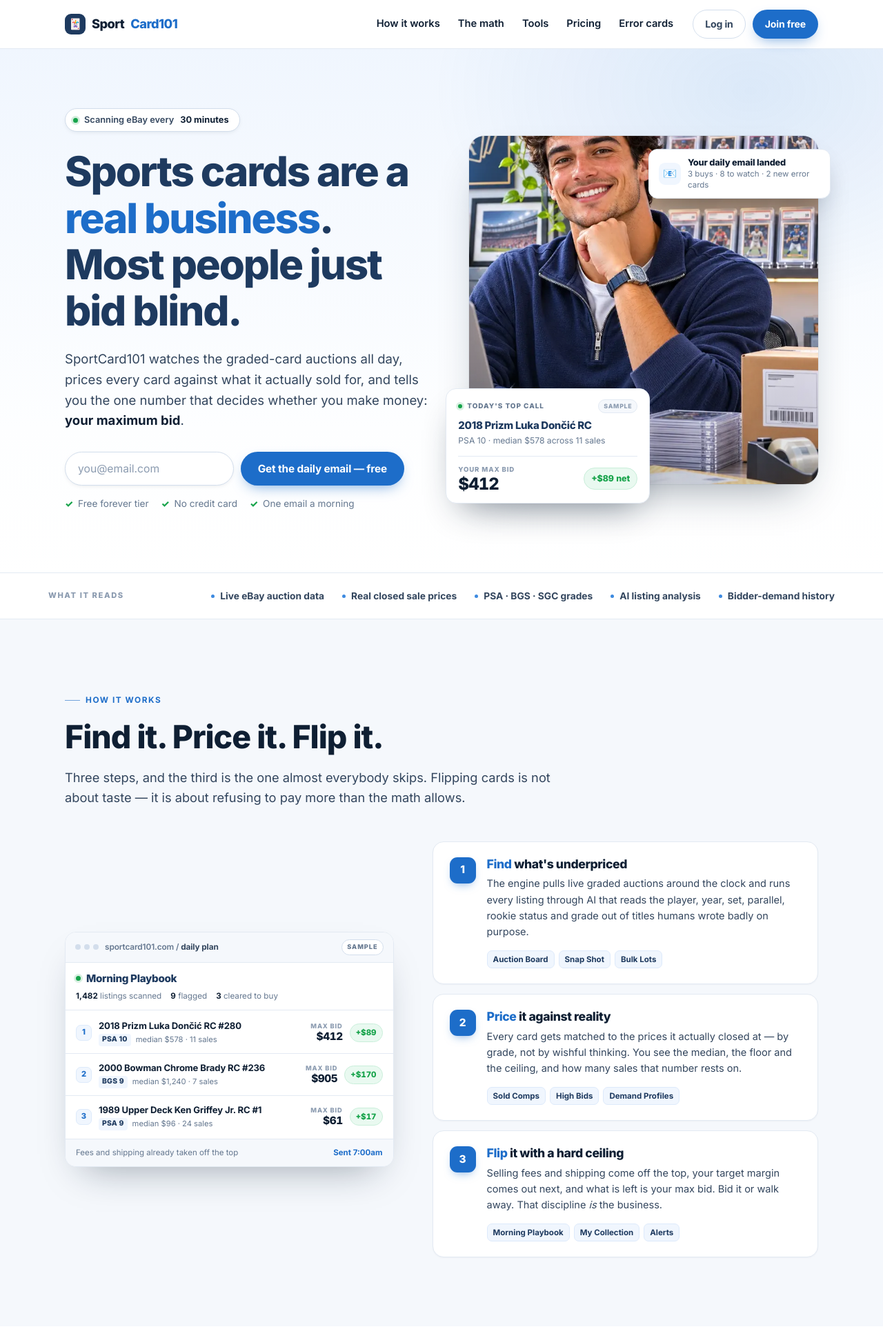
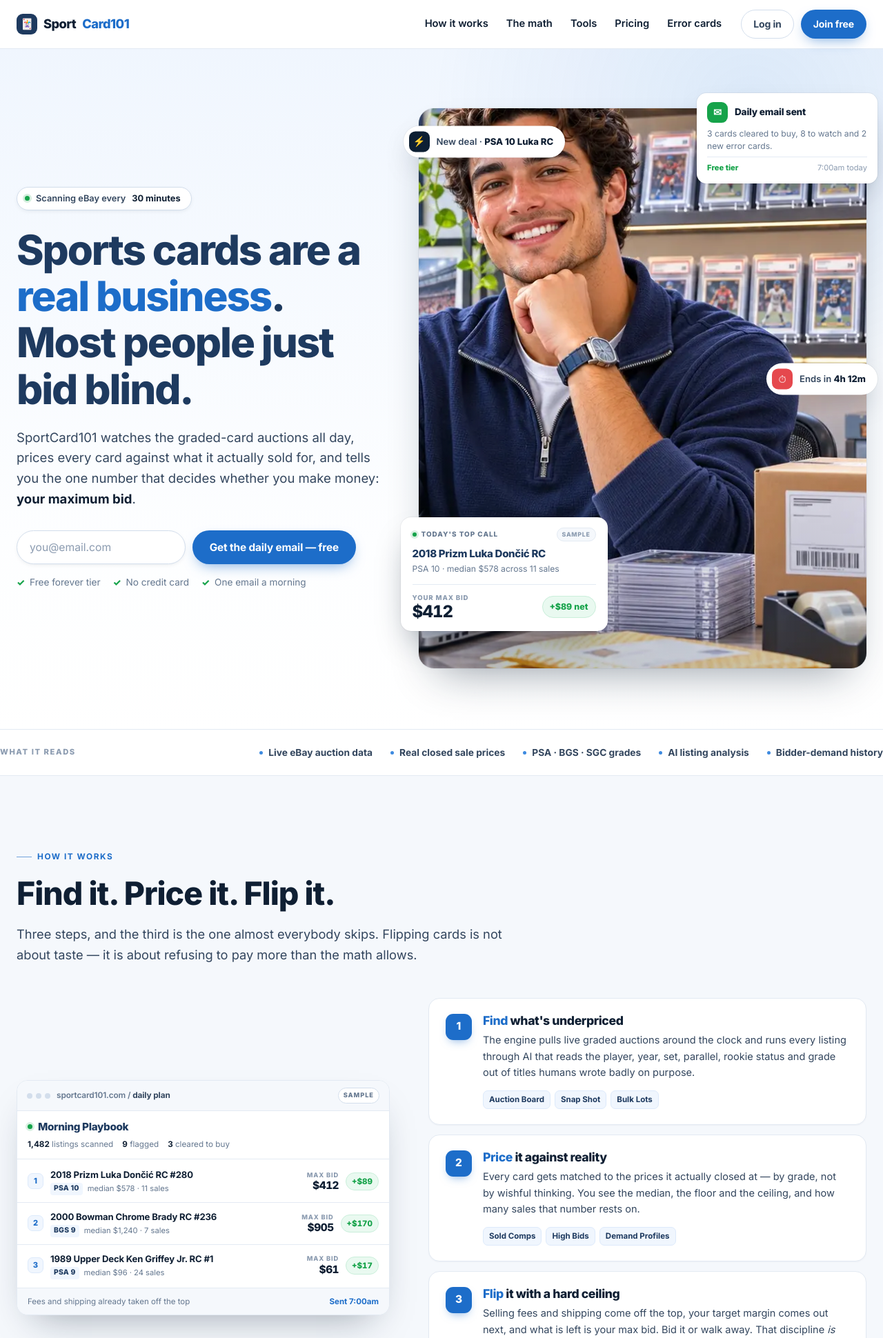
Before and after one commit to aimbluemedia/sportcard101, a PHP site: page / in a window 1280 px wide. Shown: the top 1940 px of the page at 69% size. Run offline with PHP 8.4, Linux system fonts and the light colour scheme; data that the repository does not hold is empty; some libraries are stand-ins or nearby versions.

Commit message:
Hero sized to the reference, and $19 becomes $9 everywhere
Hero geometry now matches the LeadCrazy hero it was modelled on. Measured
at 1440px against the reference capture:

                 reference    now
  photo left       50.0%     47.7%
  photo right      96.0%     94.2%
  photo width      46.0%     46.5%

- Container widened 1140 -> 1320 so the photo reaches ~46% of the viewport
  and sits close to the right gutter. The calculator keeps a 1140 cap; a
  full-width slider panel reads badly.
- Photo recropped 1:1 -> 4:5 portrait (658x822), framed tighter on the
  seller so the shop sign stays out of shot.
- Four cards now spill off the photo's edges as in the reference: a new-deal
  pill top-left, the daily-email card top-right, an auction countdown
  mid-right, and today's max-bid call bottom-left.
- Chips are hidden below 700px, where they covered the subject's face.

Price: the plans table is what every page reads, so the number lives there.
- bin/install.php, setup.php — monthly plan seeded at 900, not 1900.
- migrations/2026_price_9.sql — for running by hand in phpMyAdmin.
- superadmin/index.php — a one-time guarded UPDATE for the live database,
  which only touches a plan still on the seeded 1900 and records a setting
  so it never runs twice. A price set deliberately is never overwritten.

Verified: photo holds 4:5 and every floating card stays on screen at 1440,
1400, 1366, 1280 and 1024 (the spill breakpoint had to move from 1200 to
1400 — below that the 1320 container leaves gutters too thin and two chips
were being clipped). No horizontal overflow at 390px. Rendering the page
against a 1900 row still prints $19 and against 900 prints $9 in all six
places, confirming nothing hardcodes the price.

Co-Authored-By: Claude Opus 5 <noreply@anthropic.com>
Claude-Session: https://claude.ai/code/session_011u1kKiGe19jiFif2ZNeQGR

```diff
--- a/assets/home.css
+++ b/assets/home.css
@@ -42,7 +42,10 @@
 
     --radius:    16px;
     --radius-sm: 10px;
-    --maxw:      1140px;
+    /* wide container so the hero photo lands at ~46% of the viewport and sits
+       close to the right gutter, as in the reference design */
+    --maxw:      1320px;
+    --maxw-text: 1140px;
     --font: "Inter", -apple-system, BlinkMacSystemFont, "Segoe UI Variable Text",
             "Segoe UI", Roboto, Helvetica, Arial, sans-serif;
 }
@@ -166,7 +169,7 @@ h1, h2, h3, h4 { margin: 0; font-weight: 800; letter-spacing: -.022em; line-heig
 .hm-hero::after { content: ''; position: absolute; inset: auto 0 0 0; height: 1px; background: var(--border); }
 .hm-hero > * { position: relative; }
 
-.hm-hero-grid { display: grid; grid-template-columns: minmax(0, 1.02fr) minmax(0, .98fr); gap: clamp(32px, 5vw, 60px); align-items: center; }
+.hm-hero-grid { display: grid; grid-template-columns: minmax(0, .9fr) minmax(0, 1.1fr); gap: clamp(28px, 4vw, 56px); align-items: center; }
 
 .hm-pill {
     display: inline-flex; align-items: center; gap: 9px; padding: 6px 15px 6px 11px;
@@ -228,7 +231,7 @@ h1, h2, h3, h4 { margin: 0; font-weight: 800; letter-spacing: -.022em; line-heig
 .hm-photo {
     position: relative; border-radius: 22px; overflow: hidden;
     box-shadow: 0 30px 60px -28px rgba(13, 31, 51, .45), 0 0 0 1px rgba(13, 31, 51, .05);
-    aspect-ratio: 1 / 1; background: var(--blue-100);
+    aspect-ratio: 4 / 5; background: var(--blue-100);
 }
 .hm-photo img { width: 100%; max-width: 100%; height: 100%; object-fit: cover; display: block; }
 .hm-photo::after {
@@ -238,10 +241,11 @@ h1, h2, h3, h4 { margin: 0; font-weight: 800; letter-spacing: -.022em; line-heig
 
 /* today's top call — the compact card floating over the photo's lower-left */
 .hm-call {
-    position: absolute; left: -34px; bottom: -28px; width: min(296px, 84%); z-index: 3;
+    position: absolute; left: -56px; bottom: 54px; width: min(300px, 86%); z-index: 5;
     display: grid; gap: 2px; padding: 15px 17px 14px;
-    background: #fff; border: 1px solid var(--border); border-radius: 15px;
-    box-shadow: 0 24px 50px -20px rgba(13, 31, 51, .45);
+    background: #fff; border-radius: 15px;
+    box-shadow: 0 24px 50px -16px rgba(13, 31, 51, .4), 0 0 0 1px rgba(13, 31, 51, .05);
+    animation: hm-float 5.5s ease-in-out infinite; animation-delay: -4.2s;
 }
 .hm-call .k {
     display: flex; align-items: center; gap: 7px; margin-bottom: 7px;
@@ -323,29 +327,73 @@ h1, h2, h3, h4 { margin: 0; font-weight: 800; letter-spacing: -.022em; line-heig
 }
 .hm-mock-foot .pb { margin-left: auto; font-weight: 700; color: var(--blue-600); }
 
-/* floating email chip */
-.hm-float {
-    position: absolute; right: -18px; top: 24px; z-index: 4;
-    display: flex; align-items: center; gap: 10px; padding: 11px 14px;
-    background: #fff; border: 1px solid var(--border); border-radius: 13px;
-    box-shadow: 0 18px 40px -16px rgba(13, 31, 51, .4);
-    max-width: 264px;
-    animation: hm-float 5s ease-in-out infinite;
+/* ---------- the chips that spill off the photo's edges ---------- */
+
+.hm-chip {
+    position: absolute; z-index: 4;
+    background: #fff; border-radius: 14px; padding: 11px 15px;
+    box-shadow: 0 18px 40px -14px rgba(13, 31, 51, .34), 0 0 0 1px rgba(13, 31, 51, .05);
+    animation: hm-float 5.5s ease-in-out infinite;
 }
 @keyframes hm-float { 0%, 100% { transform: translateY(0); } 50% { transform: translateY(-7px); } }
-.hm-float .ico { width: 32px; height: 32px; flex: none; border-radius: 9px; display: grid; place-items: center; background: var(--blue-50); font-size: 1rem; }
-.hm-float .tx { min-width: 0; }
-.hm-float .tx .a { display: block; font-size: .8rem; font-weight: 800; letter-spacing: -.015em; line-height: 1.3; }
-.hm-float .tx .b { display: block; font-size: .72rem; color: var(--muted); margin-top: 1px; line-height: 1.35; }
 
+.hm-chip .ic {
+    width: 30px; height: 30px; flex: none; border-radius: 9px;
+    display: grid; place-items: center; font-size: .9rem; color: #fff;
+}
+.hm-chip .ic.dark  { background: var(--blue-900); }
+.hm-chip .ic.green { background: var(--green); }
+.hm-chip .ic.red   { background: #e5484d; }
+.hm-chip .tx { font-size: .82rem; font-weight: 600; color: var(--ink-2); white-space: nowrap; }
+.hm-chip .tx b { color: var(--ink); font-weight: 800; }
+
+/* single-row pills */
+.hm-chip-new, .hm-chip-time {
+    display: flex; align-items: center; gap: 10px;
+    border-radius: 999px; padding: 8px 17px 8px 8px;
+}
+.hm-chip-new  { top: 32px;  left: -48px; animation-delay: -1.2s; }
+.hm-chip-time { top: 46%;   right: -38px; animation-delay: -3s; }
+
+/* the daily-email card */
+.hm-chip-mail {
+    top: -16px; right: -36px; width: 262px; display: grid; gap: 7px;
+    padding: 13px 15px; animation-delay: -2.4s;
+}
+.hm-chip-mail .hd {
+    display: flex; align-items: center; gap: 10px;
+    font-size: .85rem; font-weight: 800; letter-spacing: -.015em; color: var(--ink);
+}
+.hm-chip-mail p { margin: 0; font-size: .76rem; color: var(--muted); line-height: 1.45; }
+.hm-chip-mail .ft {
+    display: flex; align-items: center; justify-content: space-between; gap: 10px;
+    font-size: .7rem; color: var(--muted-2); padding-top: 7px; border-top: 1px solid var(--border);
+}
+.hm-chip-mail .ft em { font-style: normal; font-weight: 800; color: var(--green); }
+
+/* The container is 1320 wide; below ~1400 the gutters are too thin for the
+   full spill and the right-hand chips would be clipped by the viewport. */
+@media (max-width: 1400px) {
+    .hm-chip-new  { left: -22px; }
+    .hm-chip-time { right: -16px; }
+    .hm-chip-mail { right: -16px; }
+    .hm-call      { left: -26px; }
+}
 @media (max-width: 1000px) {
     /* width:100% is required — auto side margins opt a grid item out of
        `stretch`, which would size it to fit-content and overflow the track. */
-    .hm-shot { width: 100%; max-width: 520px; margin: 46px auto 0; }
+    .hm-shot { width: 100%; max-width: 540px; margin: 46px auto 0; }
+    .hm-chip-new { left: -14px; }
+    .hm-chip-time, .hm-chip-mail { right: -14px; }
+    .hm-call { left: -14px; }
+}
+@media (max-width: 700px) {
+    /* the chips sit over the subject's face at this width — drop them and let
+       the one card that carries the pitch (the max bid) do the work */
+    .hm-chip { display: none; }
 }
 @media (max-width: 560px) {
-    .hm-call { position: static; width: auto; margin-top: 14px; box-shadow: 0 10px 28px -16px rgba(13, 31, 51, .3); }
-    .hm-float { right: 2px; top: 12px; max-width: 218px; }
+    .hm-call { position: static; width: auto; margin-top: 14px; animation: none; box-shadow: 0 10px 28px -16px rgba(13, 31, 51, .3); }
     .hm-photo::after { display: none; }
 }
 
@@ -418,6 +466,7 @@ h1, h2, h3, h4 { margin: 0; font-weight: 800; letter-spacing: -.022em; line-heig
    ========================================================================== */
 
 .hm-calc-grid {
+    max-width: var(--maxw-text); margin-inline: auto;
     display: grid; grid-template-columns: minmax(0, 1fr) minmax(0, .88fr);
     gap: 0; margin-top: 48px;
     border-radius: 20px; overflow: hidden;
@@ -622,6 +671,6 @@ input[type=range].hm-range::-moz-range-thumb {
 
 @media (prefers-reduced-motion: reduce) {
     html { scroll-behavior: auto; }
-    .hm-float, .hm-pill .dot { animation: none; }
+    .hm-chip, .hm-call, .hm-pill .dot { animation: none; }
     .hm-btn:hover, .hm-step:hover, .hm-tool:hover { transform: none; }
 }
--- a/index.php
+++ b/index.php
@@ -192,11 +192,31 @@ $tools = [
             <div class="hm-photo">
                 <picture>
                     <source srcset="/assets/img/hero-desk.webp" type="image/webp">
-                    <img src="/assets/img/hero-desk.jpg" width="748" height="748" loading="eager" decoding="async"
+                    <img src="/assets/img/hero-desk.jpg" width="658" height="822" loading="eager" decoding="async"
                          alt="A seller at a desk with graded cards on the shelves behind, a laptop, card savers and a packed shipping box.">
                 </picture>
             </div>
 
+            <!-- a new deal lands -->
+            <div class="hm-chip hm-chip-new">
+                <span class="ic dark">⚡</span>
+                <span class="tx">New deal · <b>PSA 10 Luka RC</b></span>
+            </div>
+
+            <!-- the free daily email -->
+            <div class="hm-chip hm-chip-mail">
+                <span class="hd"><span class="ic green">✉</span> Daily email sent</span>
+                <p>3 cards cleared to buy, 8 to watch and 2 new error cards.</p>
+                <span class="ft"><em>Free tier</em> <span>7:00am today</span></span>
+            </div>
+
+            <!-- the clock that makes it urgent -->
+            <div class="hm-chip hm-chip-time">
+                <span class="ic red">⏱</span>
+                <span class="tx">Ends in <b>4h 12m</b></span>
+            </div>
+
+            <!-- the number that decides it -->
             <div class="hm-call">
                 <span class="k"><span class="dot"></span> Today's top call <em>sample</em></span>
                 <span class="nm">2018 Prizm Luka Dončić RC</span>
@@ -204,14 +224,6 @@ $tools = [
                 <span class="row">
                     <span class="bid"><span class="lbl">Your max bid</span><span class="v">$412</span></span>
                     <span class="pl">+$89 net</span>
-                </span>
-            </div>
-
-            <div class="hm-float">
-                <span class="ico">📧</span>
-                <span class="tx">
-                    <span class="a">Your daily email landed</span>
-                    <span class="b">3 buys · 8 to watch · 2 new error cards</span>
                 </span>
             </div>
         </div>
--- a/setup.php
+++ b/setup.php
@@ -54,7 +54,7 @@ if (!$alreadySetUp && $_SERVER['REQUEST_METHOD'] === 'POST') {
                 if ((int)$pdo->query('SELECT COUNT(*) FROM plans')->fetchColumn() === 0) {
                     $plan = $pdo->prepare('INSERT INTO plans (name, slug, price_cents, bill_interval, blurb, features, is_active, sort) VALUES (?,?,?,?,?,?,1,?)');
                     $plan->execute(['Free', 'free', 0, 'month', 'Start learning the hobby.', "Top 3 daily AI deals\nFree starter lessons\nMember community", 0]);
-                    $plan->execute(['Pro', 'pro', 1900, 'month', 'The full deal engine + all lessons.', "Full AI deal board\nFlip-margin math\nHidden-gem alerts\nAll lessons & courses\nAffiliate program", 1]);
+                    $plan->execute(['Pro', 'pro', 900, 'month', 'The full deal engine + all lessons.', "Full AI deal board\nFlip-margin math\nHidden-gem alerts\nAll lessons & courses\nAffiliate program", 1]);
                 }
                 $set = $pdo->prepare('INSERT IGNORE INTO settings (skey, sval) VALUES (?, ?)');
                 foreach ([
```
Also changed, not shown: superadmin/index.php (+19 -0 lines), assets/img/hero-desk.jpg, assets/img/hero-desk.webp, migrations/2026_price_9.sql (added), 1 other file.
